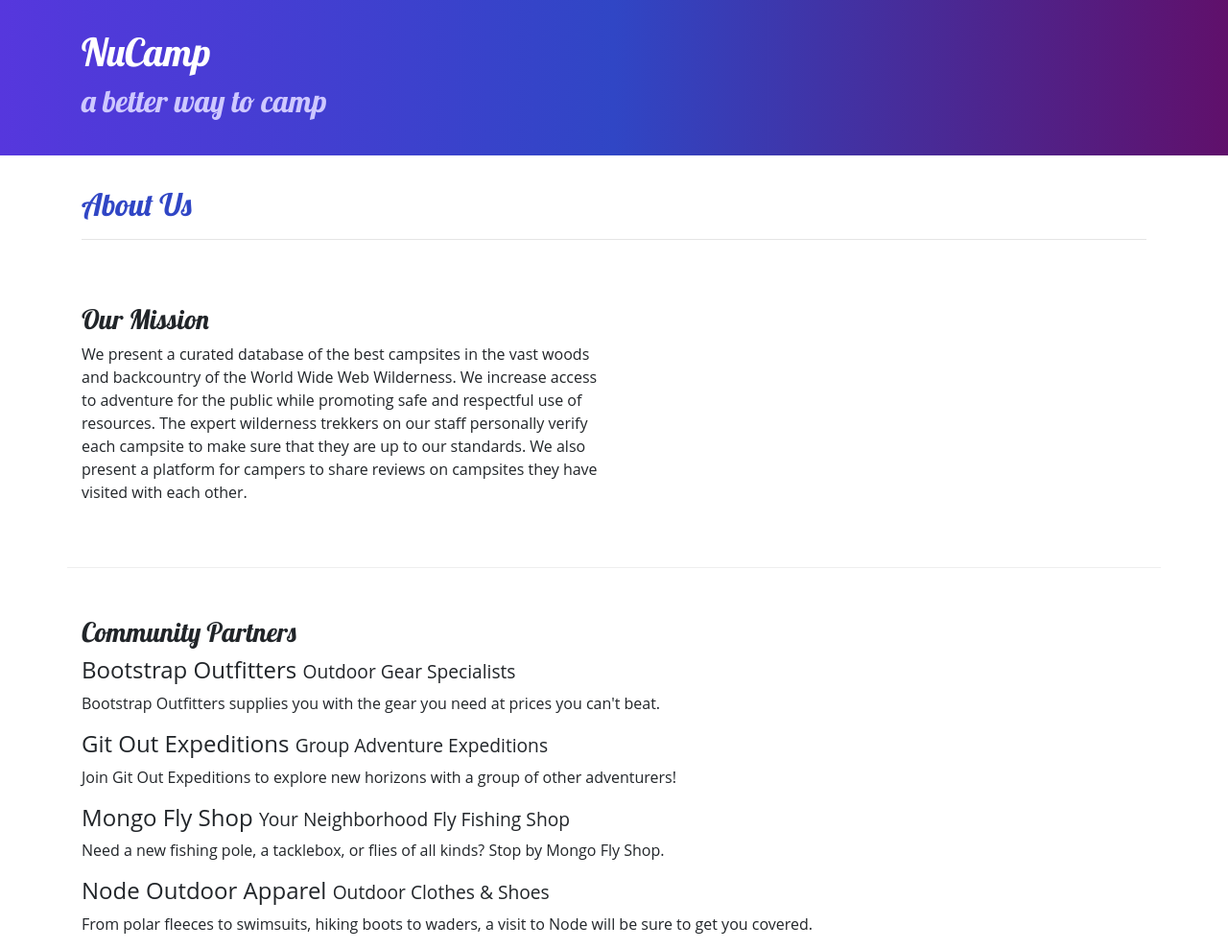
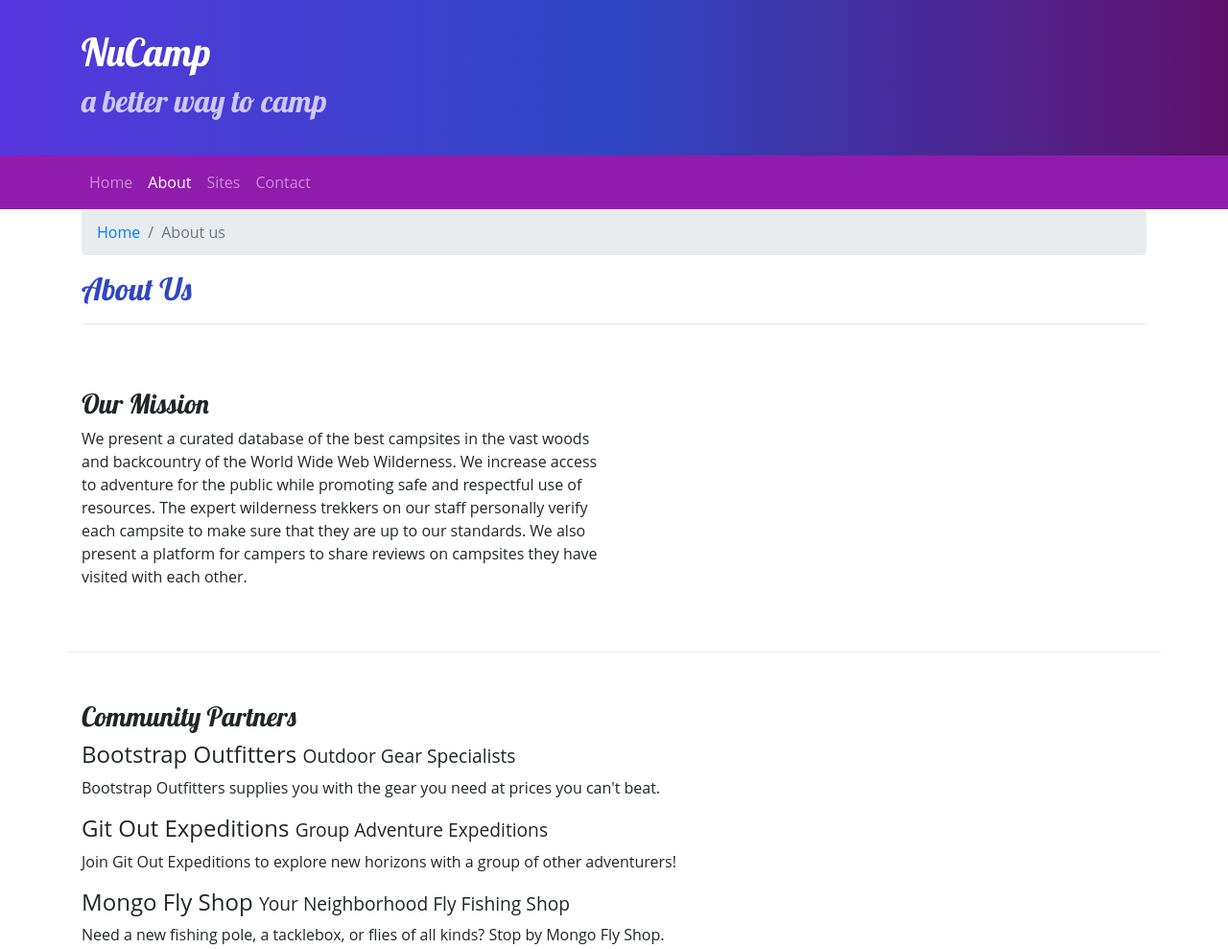
Before and after one commit to prettyleka/nucampsite_Bootstrap, a website: page aboutus.html in a window 1280 px wide. Shown: the top 989 px of the page at 96% size. Drawn offline with nearby package versions, Linux system fonts and the light colour scheme.

Commit message:
added navigation to index and aboutus + styles.css

```diff
--- a/aboutus.html
+++ b/aboutus.html
@@ -26,10 +26,33 @@
     </div>
   </header>
 
+  <nav class="navbar navbar-expand-sm navbar-dark sticky-top">
+    <div class="container">
+      <button class="navbar-toggler ml-auto" type="button" data-toggle="collapse" data-target="#nucampNavbar">
+        <span class="navbar-toggler-icon"></span>
+      </button>
+      <div class="collapse navbar-collapse" id="nucampNavbar">
+        <ul class="navbar-nav">
+          <li class="nav-item"><a class="nav-link"
+            href="index.html">Home</a></li>
+          <li class="nav-item active"><a class="nav-link"
+              href="#">About</a></li>
+          <li class="nav-item"><a class="nav-link"
+                href="#">Sites</a></li>
+          <li class="nav-item"><a class="nav-link"
+                  href="#">Contact</a></li>
+        </ul>
+      </div>
+    </div>
+  </nav>
 
   <div class="container">
     <div class="row">
       <div class="col">
+        <ol class="breadcrumb">
+          <li class="breadcrumb-item"><a href="index.html">Home</a></li>
+          <li class="breadcrumb-item active">About us</li>
+        </ol>
         <h2 class="customeH2">About Us</h2>
       <hr>
       </div>
--- a/css/styles.css
+++ b/css/styles.css
@@ -20,6 +20,7 @@ header h2 {
 
 
 .jumbotron {
+    margin: 0;
     padding: 30px;
     background-image: linear-gradient(to right, #5637DD, #3046C5, #60106B);
     color: white;
@@ -41,3 +42,7 @@ header h2 {
     padding-bottom: 5%;
     text-align: left;
 }
+
+.navbar {
+    background-color: #901CAD;
+}
```
Also changed, not shown: index.html (+20 -0 lines).
